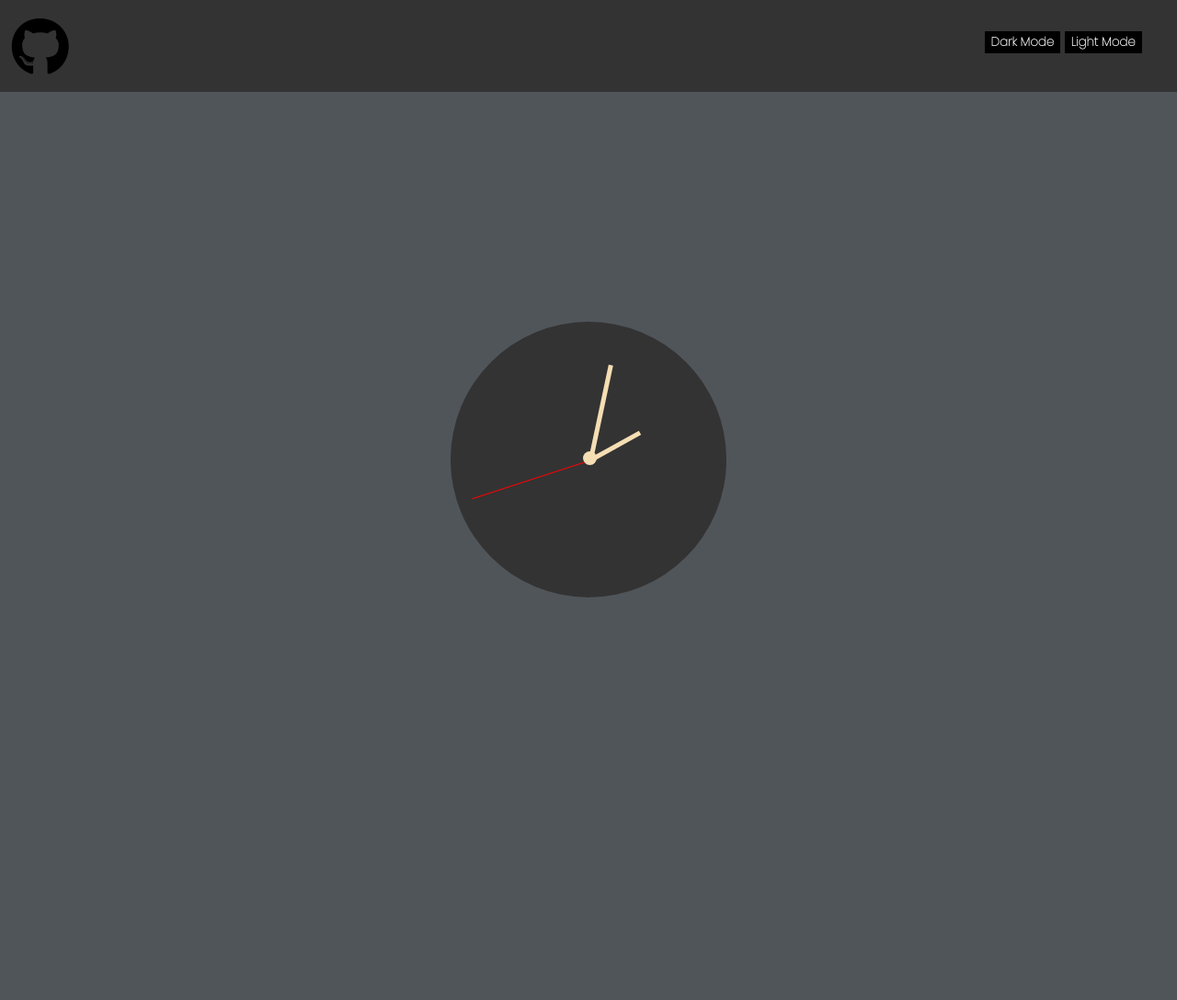
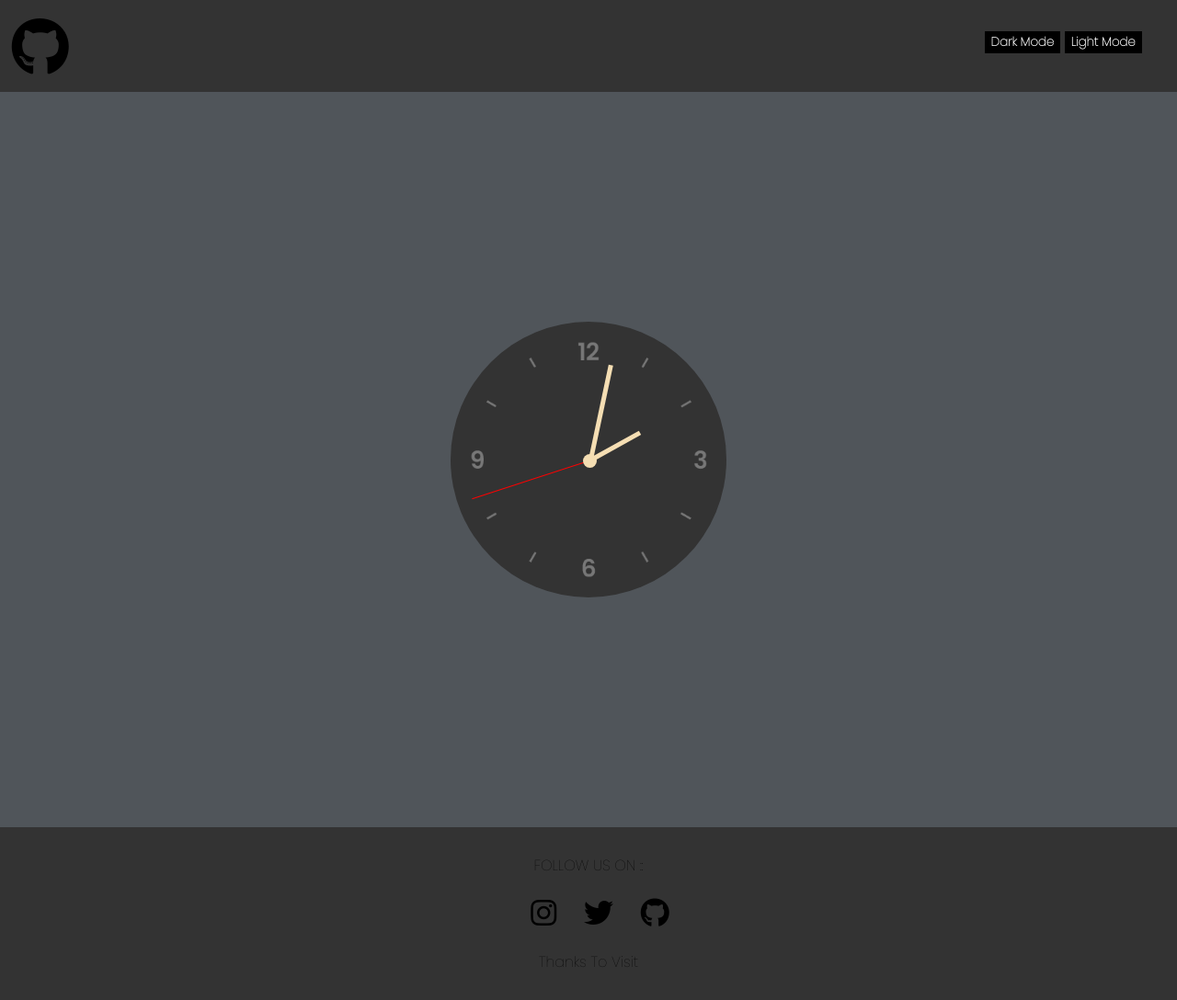
Before and after one commit to SavanGondaliya/Analog-Clock, a plain HTML site: page index.html in a window 1280 px wide. Shown: the whole page at 92% size. Before the commit the page ends 900 px from the top, so only its background shows below. Drawn offline with Linux system fonts and the light colour scheme.

Commit message:
Adding some New Features

```diff
--- a/index.html
+++ b/index.html
@@ -31,6 +31,7 @@
     </header>
     <main class="clock_container">
       <section class="clock" id="clock">
+        <img src="clock.png" alt="clock Image">
         <div class="center" id="center"></div>
         <div class="hour_container" id="hh">
           <div class="hour" id="hour"></div>
@@ -43,6 +44,13 @@
         </div>
       </section>
     </main>
+    <footer>
+      <p>FOLLOW US ON ::</p>
+      <a href="https://www.instagram.com/savan_gondaliya_33/"><i class="fa-brands fa-instagram"></i></a>
+      <a href="https://twitter.com/@SAVANGONDALIY33/"><i class="fa-brands fa-twitter"></i></a>
+      <a href="https://www.github.com/SavanGondaliya/"><i class="fa-brands fa-github"></i></a>
+      <p>Thanks To Visit</p>
+    </footer>
     <script src="main.js"></script>
   </body>
 </html>
--- a/style.css
+++ b/style.css
@@ -82,16 +82,12 @@ button:active
     border-radius: 50%;
     margin: 40px;
     position: relative;
-    /* box-shadow: 0 -15px 15px wheat,
-    inset   0 -15px 15px wheat,
-    0 -15px 15px white,
-    inset 0 -15px 15px white; */
 }
 .center
 {
     background: wheat;
     position: absolute;
-    top: 47%;
+    top: 48%;
     left: 48%;
     width: 5%;
     height: 5%;
@@ -155,3 +151,21 @@ button:active
     75%{transform: rotate(270deg);}
     100%{transform: rotate(3600deg);}
 }
+/* number Image */
+img
+{
+    width: 300px;
+    height: 300px;
+    position: absolute;
+}
+/* Footer */
+footer
+{
+    text-align: center;
+    background: #333;
+    padding: 1%;
+}
+footer a
+{
+    padding: 0px 0px 0px 2%;
+}
```
Also changed, not shown: clock.png (added).
